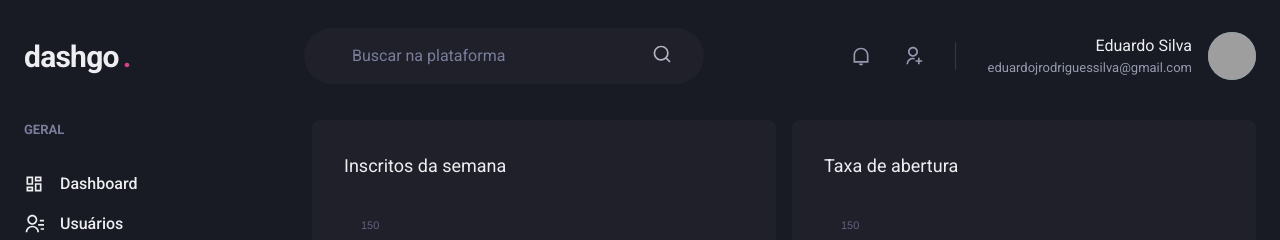
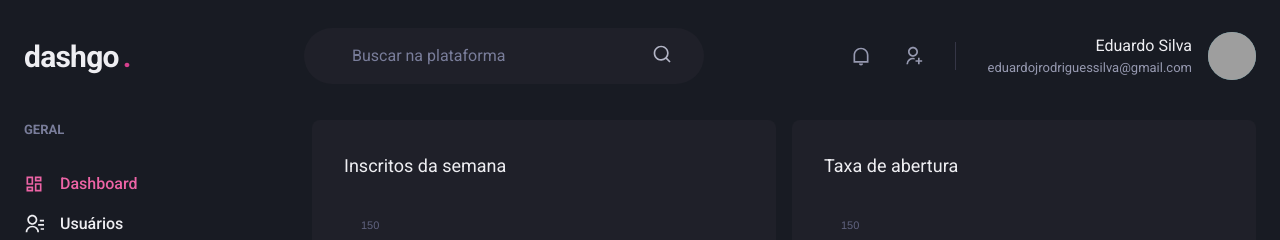
Before and after one commit to eduardojrsilva/dashgo, a Next.js app: page /dashboard in a window 1280 px wide. Shown: the top 240 px of the page. Built offline with nearby package versions, Linux system fonts and the light colour scheme; grey boxes are pictures that could not be loaded.

Commit message:
adjusting routes

```diff
--- /dev/null
+++ b/src/components/ActiveLink.tsx
@@ -0,0 +1,25 @@
+import Link, { LinkProps } from "next/link";
+import { useRouter } from "next/router";
+import { cloneElement, ReactElement } from "react";
+
+interface ActiveLinkProps extends LinkProps {
+  children: ReactElement;
+}
+
+export function ActiveLink({ children, ...rest }: ActiveLinkProps) {
+  const { asPath } = useRouter();
+
+  let isActive = false;
+
+  if (asPath === rest.href || asPath === rest.as) {
+    isActive = true;
+  }
+
+  return (
+    <Link {...rest}>
+      {cloneElement(children, {
+        color: isActive ? 'pink.400' : 'gray.50'
+      })}
+    </Link>
+  );
+}
--- a/src/components/Sidebar/NavLink.tsx
+++ b/src/components/Sidebar/NavLink.tsx
@@ -1,16 +1,21 @@
-import { Icon, Link, Text, LinkProps as ChakraLinkProps } from "@chakra-ui/react";
+import { Icon, Link as ChakraLink, Text, LinkProps as ChakraLinkProps } from "@chakra-ui/react";
 import { ElementType } from "react";
+
+import { ActiveLink } from "../ActiveLink";
 
 interface NavLinkProps extends ChakraLinkProps {
   icon: ElementType;
   children: string;
+  href: string;
 }
 
-export function NavLink({ icon, children, ...rest }: NavLinkProps) {
+export function NavLink({ icon, children, href, ...rest }: NavLinkProps) {
   return (
-    <Link display="flex" alignItems="center" {...rest}>
-      <Icon as={icon} fontSize="20" />
-      <Text ml="4" fontWeight="medium">{children}</Text>
-    </Link>
+    <ActiveLink href={href} passHref>
+      <ChakraLink display="flex" alignItems="center" {...rest}>
+        <Icon as={icon} fontSize="20" />
+        <Text ml="4" fontWeight="medium">{children}</Text>
+      </ChakraLink>
+    </ActiveLink>
   );
 }
--- a/src/components/Sidebar/SidebarNav.tsx
+++ b/src/components/Sidebar/SidebarNav.tsx
@@ -8,13 +8,13 @@ export function SidebarNav() {
   return (
     <Stack spacing="12" align="flex-start">
       <NavSection title="GERAL">
-        <NavLink icon={RiDashboardLine}>Dashboard</NavLink>
-        <NavLink icon={RiContactsLine}>Usuários</NavLink>
+        <NavLink icon={RiDashboardLine} href="/dashboard">Dashboard</NavLink>
+        <NavLink icon={RiContactsLine} href="/users">Usuários</NavLink>
       </NavSection>
 
       <NavSection title="AUTOMAÇÃO">
-        <NavLink icon={RiInputMethodLine}>Formulários</NavLink>
-        <NavLink icon={RiGitMergeLine}>Automação</NavLink>
+        <NavLink icon={RiInputMethodLine} href="/forms">Formulários</NavLink>
+        <NavLink icon={RiGitMergeLine} href="/automation">Automação</NavLink>
       </NavSection>
     </Stack>
   );
--- a/src/pages/users/create.tsx
+++ b/src/pages/users/create.tsx
@@ -1,4 +1,5 @@
 import { Box, Button, Divider, Flex, Heading, HStack, SimpleGrid, VStack } from "@chakra-ui/react";
+import Link from "next/link";
 
 import { Input } from "../../components/Form/Input";
 import { Header } from "../../components/Header";
@@ -31,7 +32,9 @@ export default function CreateUser() {
 
           <Flex mt="8" justify="flex-end">
             <HStack spacing="4">
-              <Button colorScheme="whiteAlpha">Cancelar</Button>
+              <Link href="/users" passHref>
+                <Button as="a" colorScheme="whiteAlpha">Cancelar</Button>
+              </Link>
               <Button colorScheme="pink">Salvar</Button>
             </HStack>
           </Flex>
--- a/src/pages/users/index.tsx
+++ b/src/pages/users/index.tsx
@@ -1,4 +1,5 @@
 import { Box, Button, Checkbox, Flex, Heading, Icon, Table, Tbody, Td, Text, Th, Thead, Tr, useBreakpointValue } from "@chakra-ui/react";
+import Link from "next/link";
 import { RiAddLine, RiPencilLine } from "react-icons/ri";
 
 import { Header } from "../../components/Header";
@@ -22,6 +23,7 @@ export default function UserList() {
           <Flex mb="8" justify="space-between" align="center">
             <Heading size="lg" fontWeight="normal">Usuários</Heading>
 
+            <Link href="/users/create" passHref>
               <Button
                 as="a"
                 size="sm"
@@ -31,6 +33,7 @@ export default function UserList() {
               >
                 Criar novo
               </Button>
+            </Link>
           </Flex>
 
           <Table colorScheme="whiteAlpha">
```
Lines whose indentation alone changed are shown as unchanged.
